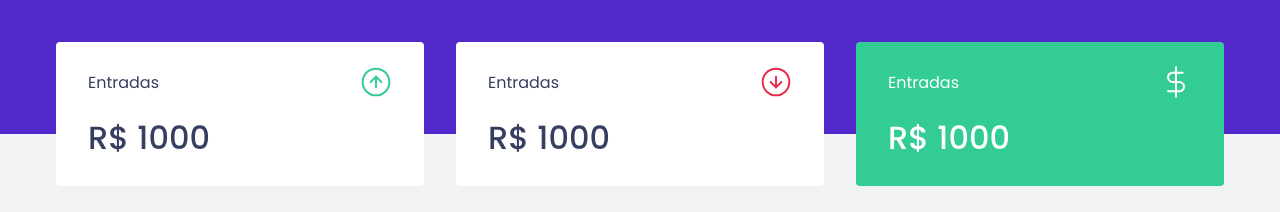
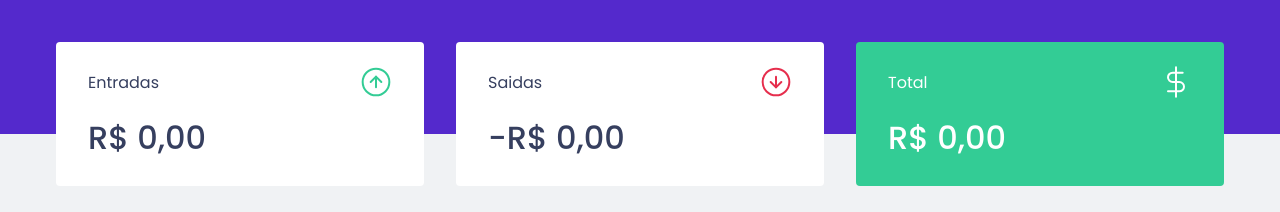
Before and after one commit to Mateustv/ignite-dtmoney-react, a React (Create React App) app: page / in a window 1280 px wide. Shown: the part 122-334 px from the top of the page. Built offline with nearby package versions, Linux system fonts and the light colour scheme; no server answers; what miragejs would draw is missing.

Commit message:
Terminando de usar os contextos na aplicacao toda

```diff
--- a/src/App.tsx
+++ b/src/App.tsx
@@ -5,6 +5,9 @@ import { createServer, Model } from "miragejs"
 import { useState } from "react"
 import { NewTransitionModal } from "./components/NewTrasitionModal"
 import { TransactionsProvider } from "./TransactionsContext"
+import Modal from 'react-modal';
+
+Modal.setAppElement('#root');
 
 createServer({
 
@@ -53,6 +56,7 @@ createServer({
 
 export default function App() {
 
+
   const [isNewTransitionModal, setIsNewTransitionModal] = useState(false)
 
   const handleOpenNewTransitionModal = () => {
--- a/src/TransactionsContext.tsx
+++ b/src/TransactionsContext.tsx
@@ -18,7 +18,7 @@ interface TransactionsProviderProps {
 
 interface Transactions {
   transactions: TransactionsApiProps[];
-  transactionPost: (transaction: TransactionsPostProps) => void;
+  transactionPost: (transaction: TransactionsPostProps) => Promise<void>;
 }
 
 export const TransactionsContext = createContext<Transactions>({} as Transactions)
@@ -35,9 +35,15 @@ export function TransactionsProvider({ children }: TransactionsProviderProps) {
       })
   }, [])
 
-  function transactionPost(transaction: TransactionsPostProps) {
+  async function transactionPost(transactionInput: TransactionsPostProps) {
 
-    api.post('/transactions', transaction)
+    const response = await api.post('/transactions', { ...transactionInput, createdAt: new Date(), }) as any
+    const { transaction } = response.data
+
+    setTransactions([
+      ...transactions,
+      transaction
+    ])
   }
 
   return (
--- a/src/components/NewTrasitionModal/index.tsx
+++ b/src/components/NewTrasitionModal/index.tsx
@@ -19,16 +19,22 @@ export function NewTransitionModal({ isOpen, handleClose }: TrasitionModal) {
   const [value, setValue] = useState(0)
   const [category, setCategory] = useState('')
 
-  function handleNewSubmitTransition(event: FormEvent) {
+  async function handleNewSubmitTransition(event: FormEvent) {
 
     event.preventDefault()
-    transactionPost({
+
+    await transactionPost({
       title,
       category,
       type,
       amount: value,
     })
 
+    setType('deposit')
+    setTitle('')
+    setValue(0)
+    setCategory('')
+    handleClose()
   }
 
   return (
--- a/src/components/summary/index.tsx
+++ b/src/components/summary/index.tsx
@@ -8,7 +8,22 @@ import { Container } from "./style"
 export function Summary() {
 
   const { transactions } = useContext(TransactionsContext)
-  console.log(transactions)
+
+  const summary = transactions.reduce((acc, transaction) => {
+    if (transaction.type === 'deposit') {
+      acc.deposit += transaction.amount
+      acc.total += transaction.amount
+    } else {
+      acc.withdraw += transaction.amount
+      acc.total -= transaction.amount
+    }
+
+    return acc
+  }, {
+    deposit: 0,
+    withdraw: 0,
+    total: 0,
+  })
 
   return (
     <Container>
@@ -17,21 +32,33 @@ export function Summary() {
           <p>Entradas</p>
           <img src={incomeImg} alt="Entradas" />
         </header>
-        <strong>R$ 1000</strong>
+        <strong>{
+          new Intl.NumberFormat('pt-BR', {
+            style: 'currency', currency: 'BRL',
+          }).format(summary.deposit)}
+        </strong>
       </div>
       <div>
         <header>
-          <p>Entradas</p>
+          <p>Saidas</p>
           <img src={outcomeImg} alt="Entradas" />
         </header>
-        <strong>R$ 1000</strong>
+        <strong>-{
+          new Intl.NumberFormat('pt-BR', {
+            style: 'currency', currency: 'BRL',
+          }).format(summary.withdraw)}
+        </strong>
       </div>
       <div className="highlight-background">
         <header>
-          <p>Entradas</p>
+          <p>Total</p>
           <img src={totalImg} alt="Entradas" />
         </header>
-        <strong>R$ 1000</strong>
+        <strong>{
+          new Intl.NumberFormat('pt-BR', {
+            style: 'currency', currency: 'BRL',
+          }).format(summary.total)}
+        </strong>
       </div>
     </Container>
   )
--- a/src/index.tsx
+++ b/src/index.tsx
@@ -1,6 +1,7 @@
 import React from 'react'
 import ReactDOM from 'react-dom'
-import  App  from './App'
+import App from './App'
+
 
 ReactDOM.render(
   <React.StrictMode>
```
